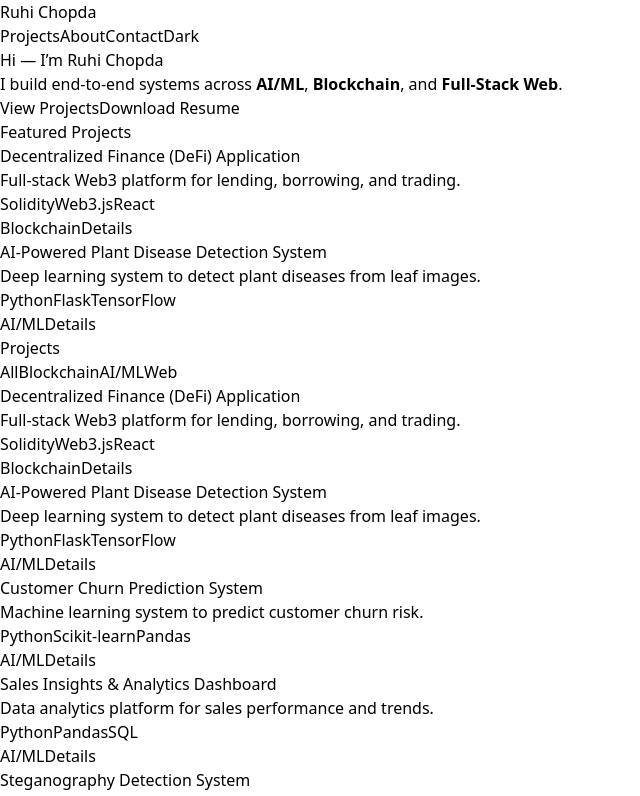
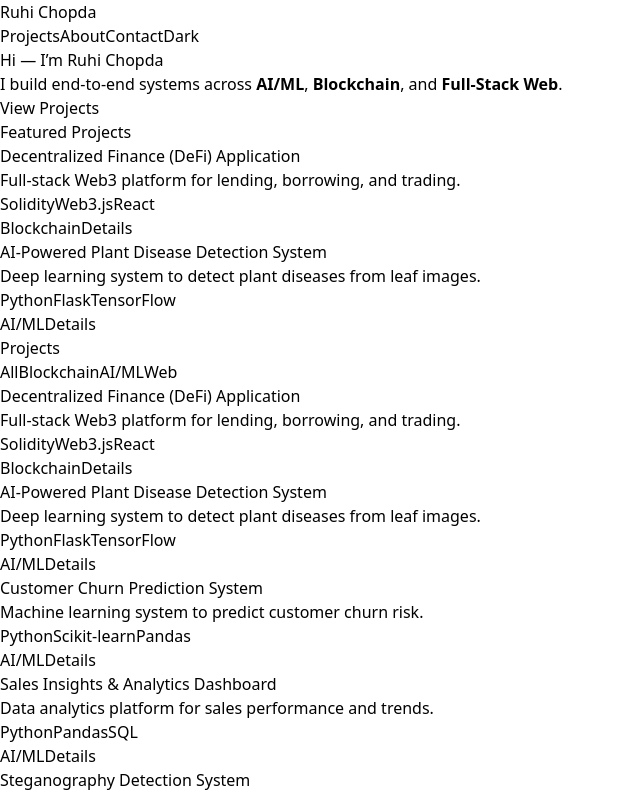
Before and after one commit to RuhiChopda/portfolio, a React (Vite) app: page / in a window 1280 px wide. Shown: the top 796 px of the page, without its empty margins (0-640 px from the left). Built offline with nearby package versions, Linux system fonts and the light colour scheme.

Commit message:
Update App.jsx

```diff
--- a/src/App.jsx
+++ b/src/App.jsx
@@ -205,13 +205,7 @@ function Hero() {
         <a href="#projects" className="px-4 py-2 bg-sky-600 text-white rounded">
           View Projects
         </a>
-       <a
-  href="/Ruhi_Chopda_Resume_Updated.pdf"
-  download
-  className="px-4 py-2 border rounded"
->
-  Download Resume
-</a>
+
       </div>
     </header>
   );
```
